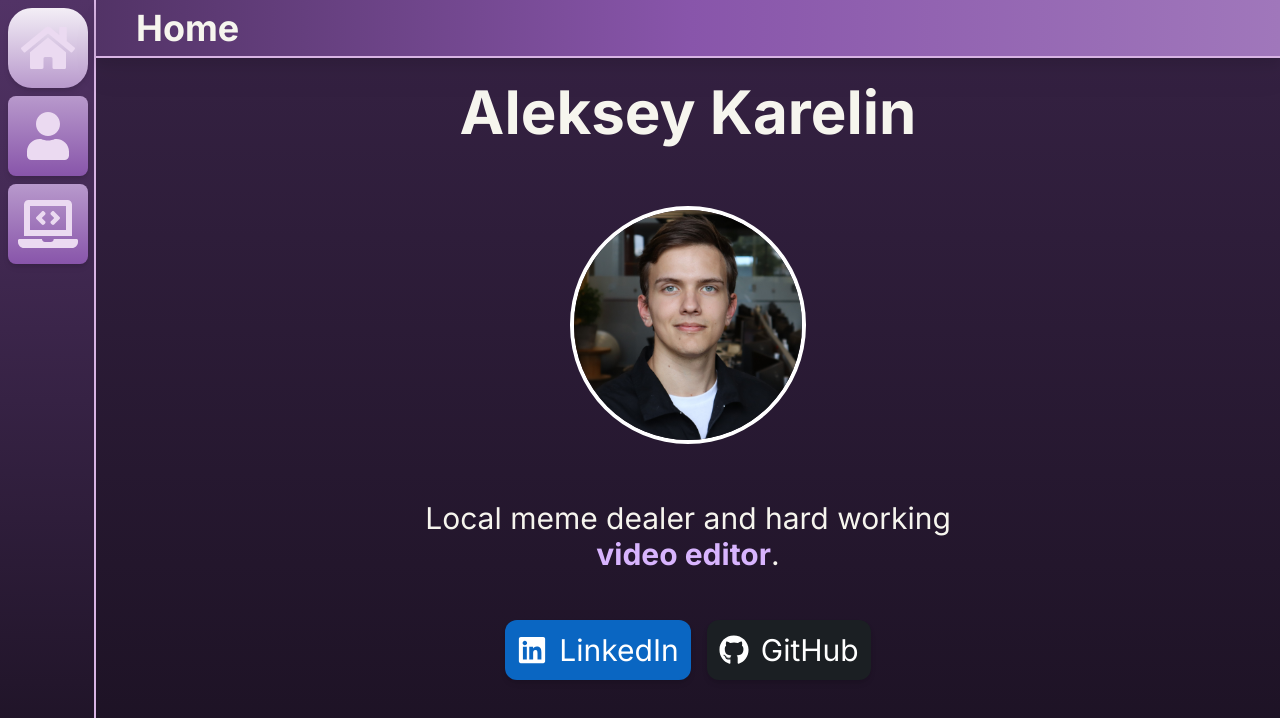
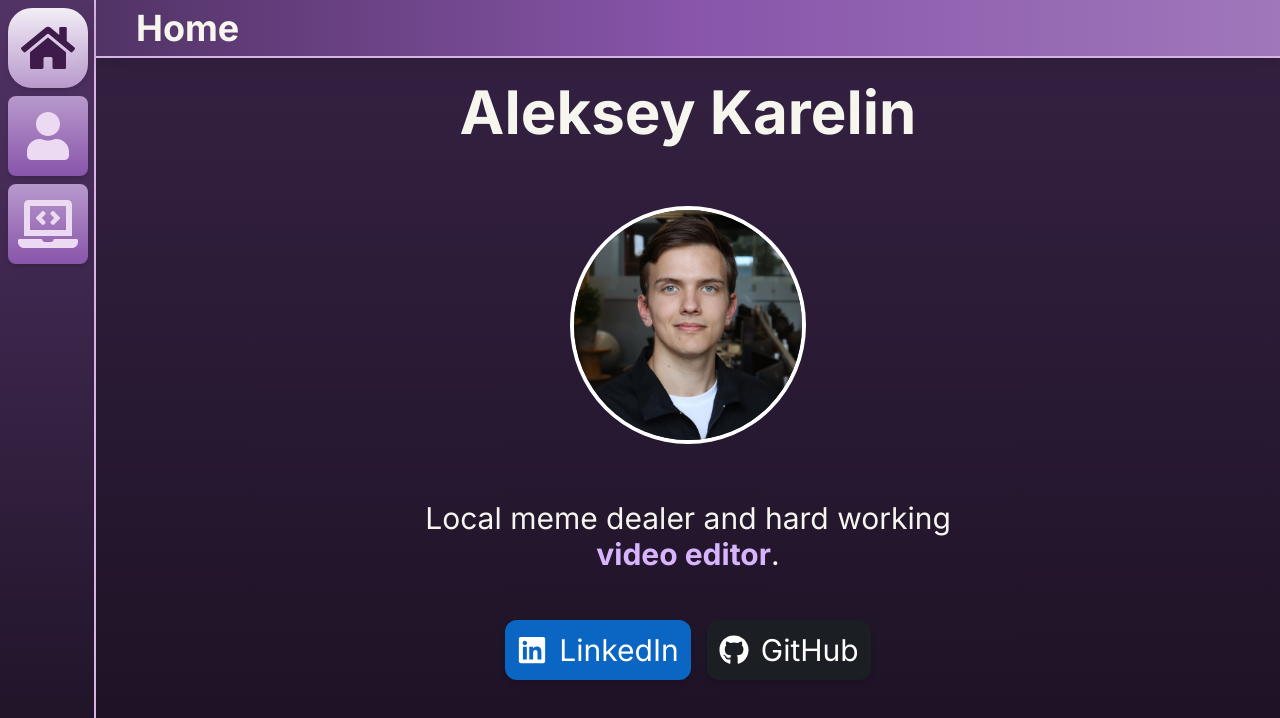
Before and after one commit to Wolferado/wolferado-portfolio, a Next.js app: page / in a window 1280 px wide. Shown: the top 718 px of the page. Built offline with nearby package versions, Linux system fonts and the light colour scheme.

Commit message:
AsideBar wrong color fix, added NotFound page
- Probably, fixed wrong colors for icons on the side bar based on their status
- Added NotFound page
- Added spin-slow animation to the config

```diff
--- a/app/aside-bar.tsx
+++ b/app/aside-bar.tsx
@@ -31,13 +31,10 @@ export default function AsideBar() {
 							}
 						)}>
 						<LinkIcon
-							className={clsx(
-								'h-24 w-24 bg-transparent text-primary-900 transition-colors ease-linear md:h-12',
-								{
-									'text-primary-200 group-hover:text-primary-400': pathname === link.href,
-									'group-hover:text-primary-200': pathname !== link.href,
-								}
-							)}
+							className={clsx('h-24 w-24 bg-transparent transition-colors ease-linear md:h-12', {
+								'text-primary-200 group-hover:text-primary-400': pathname === link.href,
+								'text-primary-900 group-hover:text-primary-200': pathname !== link.href,
+							})}
 						/>
 					</Link>
 				);
--- /dev/null
+++ b/app/not-found.tsx
@@ -0,0 +1,13 @@
+import { FaUserAstronaut } from 'react-icons/fa';
+
+export default function NotFound() {
+	return (
+		<div className="flex flex-col items-center justify-center overflow-clip md:w-[95vw]">
+			<FaUserAstronaut className="animate-spin-slow m-10 text-[12rem] text-primary-900 max-lg:text-8xl" />
+			<h1 className="m-4 text-6xl font-bold text-primary-600 max-lg:text-5xl">404</h1>
+			<p className="max-w-100 m-10 text-center text-2xl text-primary-900 max-lg:text-xl">
+				Spinning in not implemenented void...
+			</p>
+		</div>
+	);
+}
--- a/tailwind.config.ts
+++ b/tailwind.config.ts
@@ -9,6 +9,9 @@ const config: Config = {
 	],
 	theme: {
 		extend: {
+			animation: {
+				'spin-slow': 'spin 10s linear infinite',
+			},
 			colors: {
 				...colors,
 				custom_text: {
```
